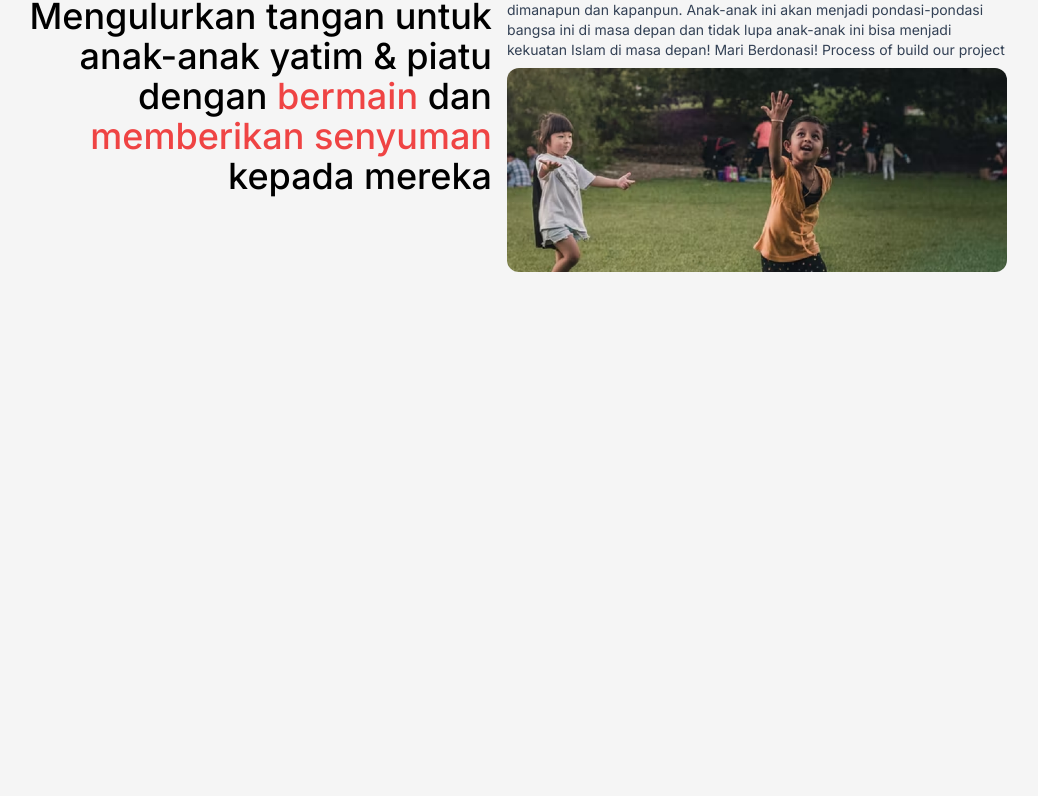
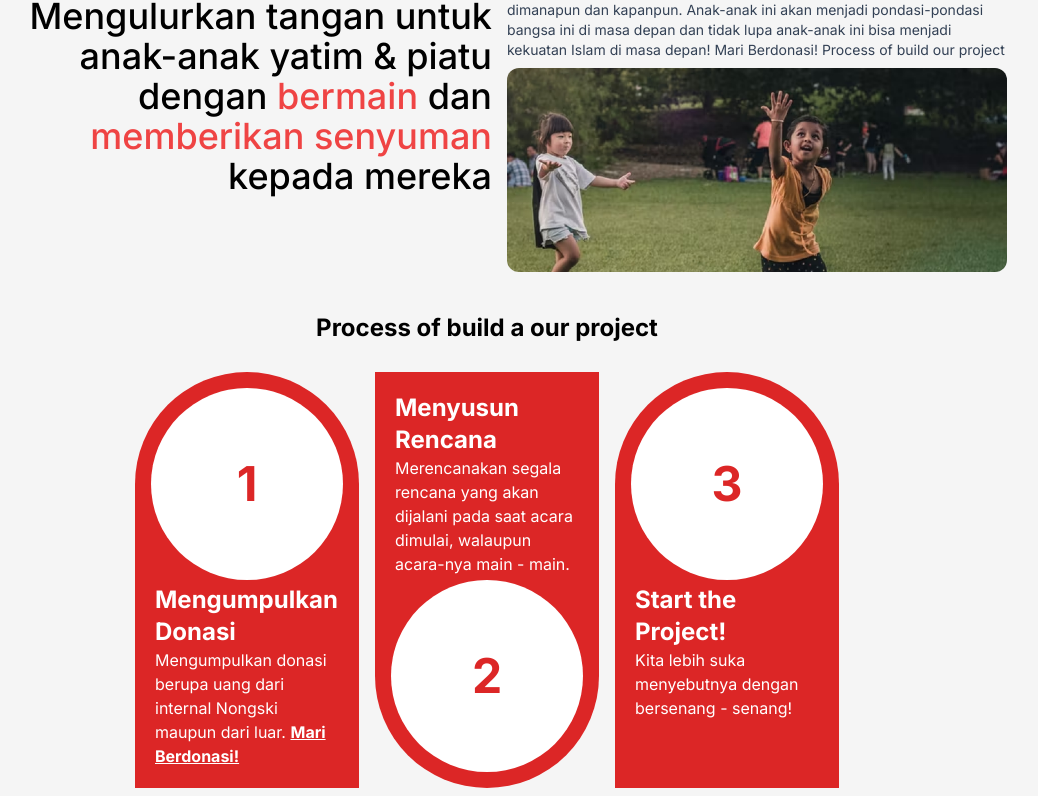
Before and after one commit to waidzk/nongski-page, a Next.js app: page / in a window 1280 px wide. Shown: the part 1386-2182 px from the top of the page, without its empty margins (153-1191 px from the left). Before the commit the page ends 1658 px from the top, so only its background shows below. Built offline with nearby package versions, Linux system fonts and the light colour scheme.

Commit message:
feat: add Process section and fix style of width paragraph what we do section

```diff
--- a/app/page.tsx
+++ b/app/page.tsx
@@ -1,6 +1,7 @@
 import Navbar from "./components/Navbar";
 import ComingProject from "./sections/ComingProject";
 import Hero from "./sections/Hero";
+import Process from "./sections/Process";
 import WhatWeDo from "./sections/WhatWeDo";
 
 export default function Home() {
@@ -13,6 +14,7 @@ export default function Home() {
       <main className="m-0 p-0 w-full">
         <ComingProject />
         <WhatWeDo />
+        <Process />
       </main>
     </>
   );
--- /dev/null
+++ b/app/sections/Process.tsx
@@ -0,0 +1,44 @@
+import React from 'react'
+
+const Process = () => {
+  return (
+    <section className="w-full flex justify-center items-center mt-10">
+      <div className="w-[320px] md:w-[760px] lg:w-[900px] xl:w-[1200px] flex flex-col gap-5 justify-center items-center">
+        <h1 className="text-2xl text-center font-bold">Process of build a our project</h1>
+        <div className="cards-process flex md:flex-row flex-col justify-center nunito">
+            <div className="card-process bg-red-600 md:w-56 w-full p-4 m-2 md:rounded-t-full md:rounded-b-lg rounded-l-full rounded-r-lg flex items-center md:flex-col flex-row">
+                <div className="number-of-process bg-white md:w-48 md:h-48 w-24 h-24 rounded-full p-8 flex justify-center items-center">
+                    <h2 className="text-5xl font-bold text-red-600">1</h2>
+                </div>
+                <div className="description p-1">
+                    <h3 className="md:text-2xl text-lg font-bold text-white">Mengumpulkan Donasi</h3>
+                    <p className="md:text-base text-sm text-white">Mengumpulkan donasi berupa uang dari internal Nongski maupun dari luar. <a className="font-bold underline" href="https://bit.ly/3sQK07C">Mari Berdonasi!</a></p>
+                </div>
+            </div>
+
+            <div className="card-process bg-red-600 md:w-56 w-full p-4 m-2 md:rounded-b-full md:rounded-t-lg rounded-r-full rounded-l-lg flex items-center md:flex-col flex-row">
+                <div className="description p-1">
+                    <h3 className="md:text-2xl text-lg font-bold text-white">Menyusun Rencana</h3>
+                    <p className="md:text-base text-sm text-white">Merencanakan segala rencana yang akan dijalani pada saat acara dimulai, walaupun acara-nya main - main.</p>
+                </div>
+                <div className="number-of-process bg-white md:w-48 md:h-48 w-24 h-24 rounded-full p-8 flex justify-center items-center">
+                    <h2 className="text-5xl font-bold text-red-600">2</h2>
+                </div>
+            </div>
+
+            <div className="card-process bg-red-600 md:w-56 w-full p-4 m-2 md:rounded-t-full md:rounded-b-lg rounded-l-full rounded-r-lg flex items-center md:flex-col flex-row">
+                <div className="number-of-process bg-white md:w-48 md:h-48 w-24 h-24 rounded-full p-8 flex justify-center items-center">
+                    <h2 className="text-5xl font-bold text-red-600">3</h2>
+                </div>
+                <div className="description p-1">
+                    <h3 className="md:text-2xl text-lg font-bold text-white">Start the Project!</h3>
+                    <p className="md:text-base text-sm text-white">Kita lebih suka menyebutnya dengan bersenang - senang!</p>
+                </div>
+            </div>
+        </div>
+      </div>
+    </section>
+  )
+}
+
+export default Process;
--- a/app/sections/WhatWeDo.tsx
+++ b/app/sections/WhatWeDo.tsx
@@ -15,7 +15,7 @@ const WhatWeDo = () => {
             </p>
           </div>
           <div className="flex flex-col-reverse md:flex-col gap-2 w-full md:w-1/2">
-            <p className="text-slate-700 text-sm w-[500px]">
+            <p className="text-slate-700 text-sm w-full xl:w-[500px]">
               Dengan acara yang kebanyakan dibuat untuk anak-anak, kami
               menyimpulkan bahwa anak-anak ini kelak akan meneruskan
               perjuangan kami sebagai orang yang ingin bermanfaat bagi orang
```
